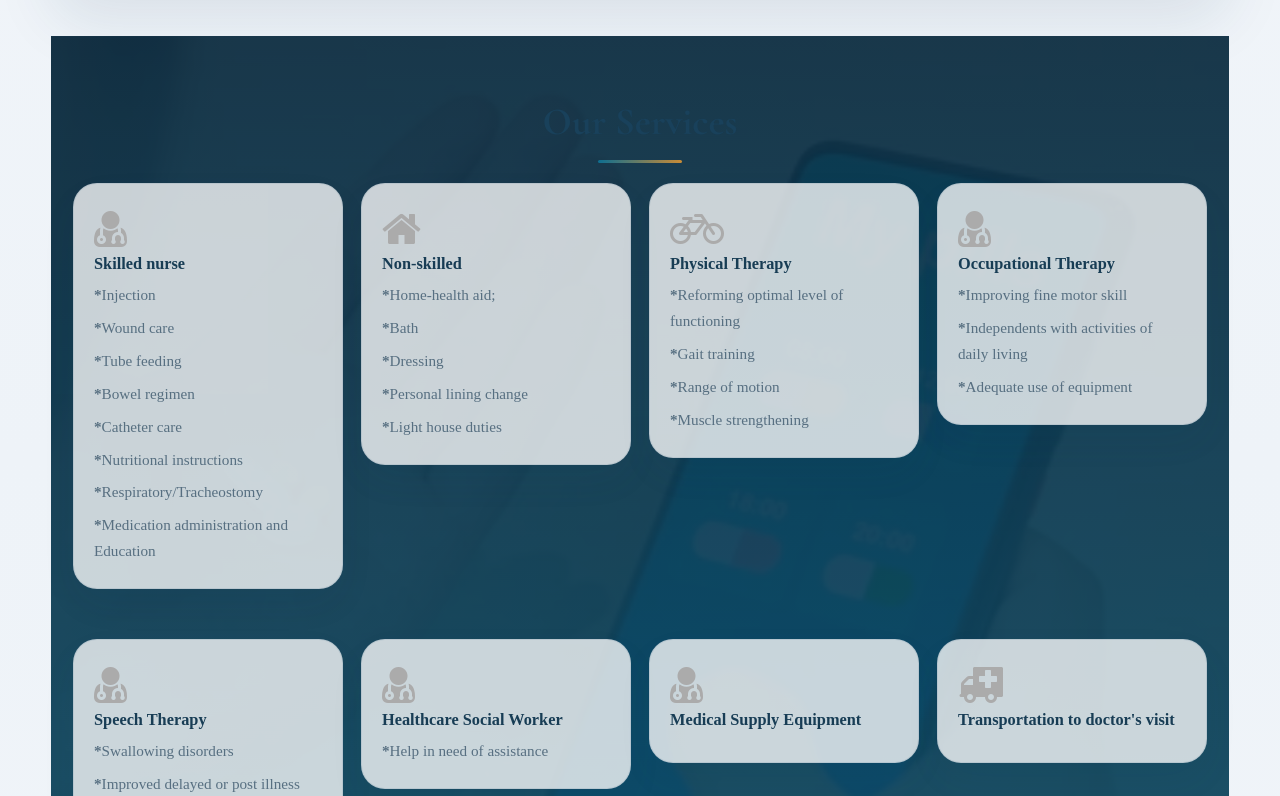
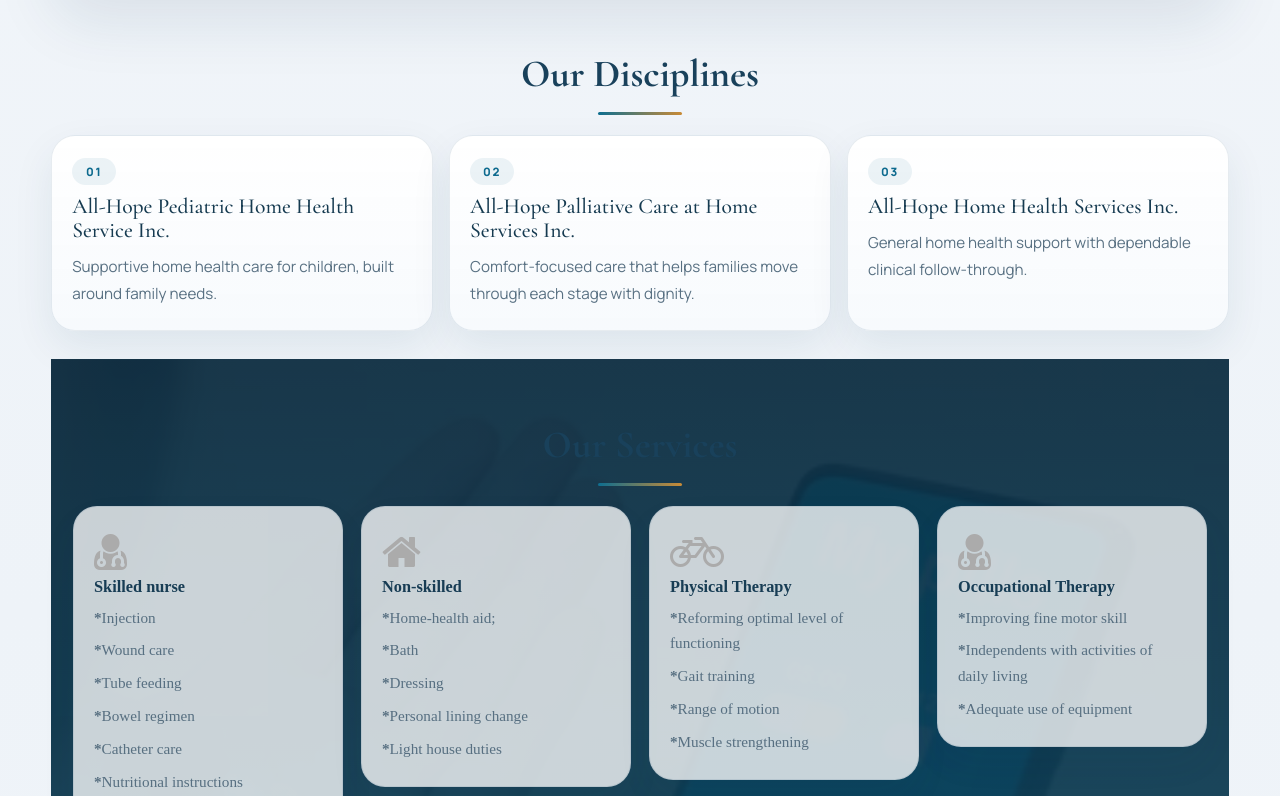
Before and after one commit to OPOKUSIAWEUGENE/joint_health_care_website4, a React (Create React App) app: page / in a window 1280 px wide. Shown: the part 1884-2680 px from the top of the page. Built offline with nearby package versions, Linux system fonts and the light colour scheme.

Commit message:
`Added new section for joint health care disciplines and updated layout styles`

```diff
--- a/src/Layout/Main.js
+++ b/src/Layout/Main.js
@@ -280,6 +280,16 @@
         </div>
       </Animation1>
       <Animation1>
+        <div className={styles.frameDisciplines}>
+          <span className={styles.frameDisciplinesLabel}>Joint Health Care disciplines</span>
+          <div className={styles.frameDisciplineList}>
+            <span className={styles.frameDisciplineItem}>All-Hope Pediatric Home Health Service Inc.</span>
+            <span className={styles.frameDisciplineItem}>All-Hope Palliative Care at Home Services Inc.</span>
+            <span className={styles.frameDisciplineItem}>All-Hope Home Health Services Inc.</span>
+          </div>
+        </div>
+      </Animation1>
+      <Animation1>
         <span className={styles.fa_container}>
           <a className={styles.contactCard} href="mailto:jointhealthcare@yahoo.com">
             <i className="fa fa-envelope" aria-hidden="true"></i>
@@ -310,6 +320,32 @@
 
 </div>
 
+                </Row>
+                <Row>
+                  <div className={styles.rowContent2}>
+                    <HeaderAnimation>
+                      <div className={styles.rowHeadingCase}>
+                        <div className={styles.rowHeading}>Our Disciplines</div>
+                      </div>
+                    </HeaderAnimation>
+                    <div className={styles.disciplineGrid}>
+                      <div className={styles.disciplineCard}>
+                        <span className={styles.disciplineIndex}>01</span>
+                        <div className={styles.disciplineTitle}>All-Hope Pediatric Home Health Service Inc.</div>
+                        <div className={styles.disciplineText}>Supportive home health care for children, built around family needs.</div>
+                      </div>
+                      <div className={styles.disciplineCard}>
+                        <span className={styles.disciplineIndex}>02</span>
+                        <div className={styles.disciplineTitle}>All-Hope Palliative Care at Home Services Inc.</div>
+                        <div className={styles.disciplineText}>Comfort-focused care that helps families move through each stage with dignity.</div>
+                      </div>
+                      <div className={styles.disciplineCard}>
+                        <span className={styles.disciplineIndex}>03</span>
+                        <div className={styles.disciplineTitle}>All-Hope Home Health Services Inc.</div>
+                        <div className={styles.disciplineText}>General home health support with dependable clinical follow-through.</div>
+                      </div>
+                    </div>
+                  </div>
                 </Row>
                 <Row>
                 <Parallaxrow >
--- a/src/Layout/index.js
+++ b/src/Layout/index.js
@@ -433,6 +433,32 @@
 
                 </Row>
                 <Row>
+                  <div className={styles.rowContent2}>
+                    <HeaderAnimation>
+                      <div className={styles.rowHeadingCase}>
+                        <div className={styles.rowHeading}>Our Disciplines</div>
+                      </div>
+                    </HeaderAnimation>
+                    <div className={styles.disciplineGrid}>
+                      <div className={styles.disciplineCard}>
+                        <span className={styles.disciplineIndex}>01</span>
+                        <div className={styles.disciplineTitle}>All-Hope Pediatric Home Health Service Inc.</div>
+                        <div className={styles.disciplineText}>Supportive home health care for children, built around family needs.</div>
+                      </div>
+                      <div className={styles.disciplineCard}>
+                        <span className={styles.disciplineIndex}>02</span>
+                        <div className={styles.disciplineTitle}>All-Hope Palliative Care at Home Services Inc.</div>
+                        <div className={styles.disciplineText}>Comfort-focused care that helps families move through each stage with dignity.</div>
+                      </div>
+                      <div className={styles.disciplineCard}>
+                        <span className={styles.disciplineIndex}>03</span>
+                        <div className={styles.disciplineTitle}>All-Hope Home Health Services Inc.</div>
+                        <div className={styles.disciplineText}>General home health support with dependable clinical follow-through.</div>
+                      </div>
+                    </div>
+                  </div>
+                </Row>
+                <Row>
                 <Parallaxrow >
                 <div ref={service} className={styles.rowContent2}>
                     <HeaderAnimation>
--- a/src/Layout/layout.module.css
+++ b/src/Layout/layout.module.css
@@ -2849,6 +2849,93 @@
   box-shadow: 0 10px 18px rgba(18, 60, 88, 0.05);
 }
 
+.frameDisciplines {
+  display: flex;
+  flex-direction: column;
+  gap: 10px;
+  width: 100%;
+  padding: 14px 16px;
+  border-radius: 22px;
+  background: rgba(255, 255, 255, 0.72);
+  border: 1px solid rgba(20, 73, 106, 0.08);
+  box-shadow: 0 12px 24px rgba(18, 60, 88, 0.05);
+}
+
+.frameDisciplinesLabel {
+  font-size: 0.72rem;
+  font-weight: 800;
+  letter-spacing: 0.16em;
+  text-transform: uppercase;
+  color: #6a8397;
+}
+
+.frameDisciplineList {
+  display: flex;
+  flex-wrap: wrap;
+  gap: 8px;
+}
+
+.frameDisciplineItem {
+  display: inline-flex;
+  align-items: center;
+  padding: 8px 12px;
+  border-radius: 999px;
+  background: rgba(13, 102, 141, 0.08);
+  border: 1px solid rgba(13, 102, 141, 0.12);
+  color: #153a50;
+  font-size: 0.78rem;
+  font-weight: 700;
+  line-height: 1.35;
+}
+
+.disciplineGrid {
+  width: 100%;
+  display: grid;
+  grid-template-columns: repeat(3, minmax(0, 1fr));
+  gap: 16px;
+}
+
+.disciplineCard {
+  display: flex;
+  flex-direction: column;
+  gap: 10px;
+  padding: 22px 20px;
+  border-radius: 24px;
+  background:
+    linear-gradient(180deg, rgba(255, 255, 255, 0.95), rgba(247, 250, 253, 0.98));
+  border: 1px solid rgba(20, 73, 106, 0.1);
+  box-shadow: 0 16px 40px rgba(18, 60, 88, 0.08);
+}
+
+.disciplineIndex {
+  display: inline-flex;
+  align-items: center;
+  justify-content: center;
+  width: fit-content;
+  min-width: 44px;
+  padding: 6px 10px;
+  border-radius: 999px;
+  background: rgba(13, 102, 141, 0.08);
+  color: #0d6a8e;
+  font-size: 0.72rem;
+  font-weight: 800;
+  letter-spacing: 0.14em;
+}
+
+.disciplineTitle {
+  font-family: "Cormorant Garamond", serif;
+  font-size: 1.35rem;
+  line-height: 1.1;
+  color: #153a50;
+}
+
+.disciplineText {
+  font-family: "Manrope", sans-serif;
+  font-size: 0.95rem;
+  line-height: 1.8;
+  color: #587082;
+}
+
 .fa_container {
   width: 100%;
   padding: 14px;
@@ -3408,6 +3495,19 @@
     font-size: 0.78rem;
   }
 
+  .disciplineGrid {
+    grid-template-columns: 1fr;
+    gap: 12px;
+  }
+
+  .disciplineCard {
+    padding: 18px 16px;
+  }
+
+  .disciplineTitle {
+    font-size: 1.2rem;
+  }
+
   .fa_container {
     grid-template-columns: 1fr;
     padding: 12px;
@@ -3457,6 +3557,10 @@
 
   .services {
     width: 100%;
+  }
+
+  .disciplineGrid {
+    grid-template-columns: 1fr;
   }
 
   .footerLower {
```
